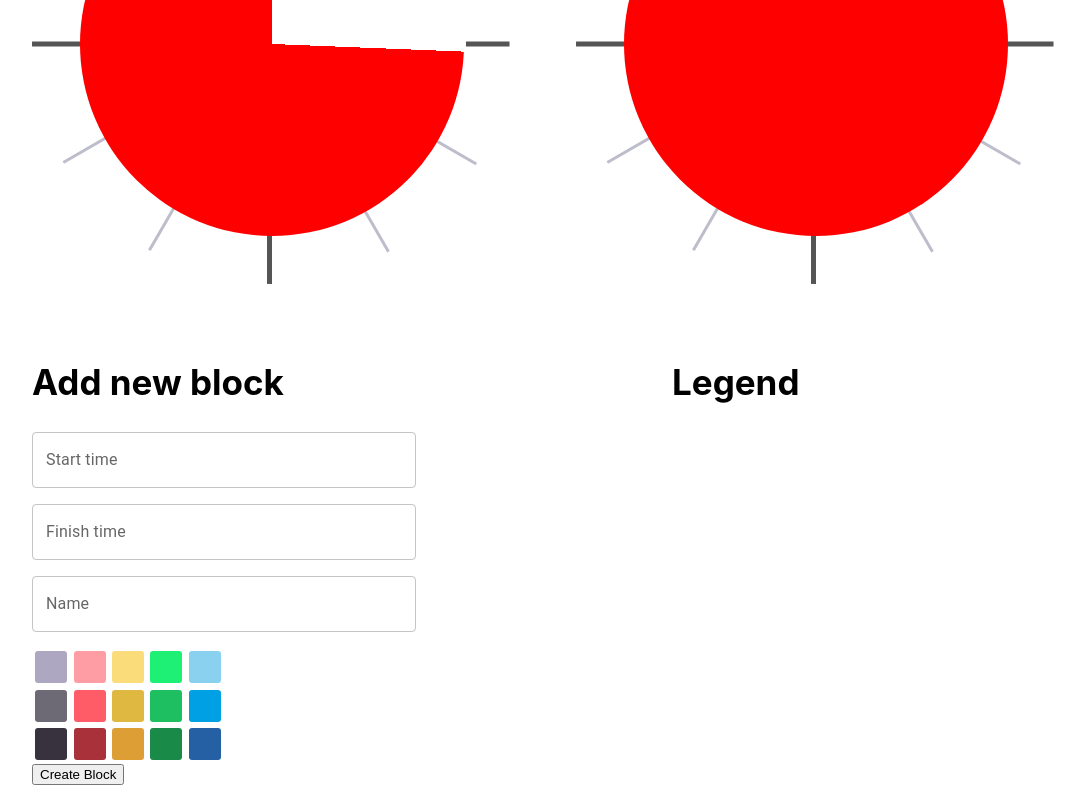
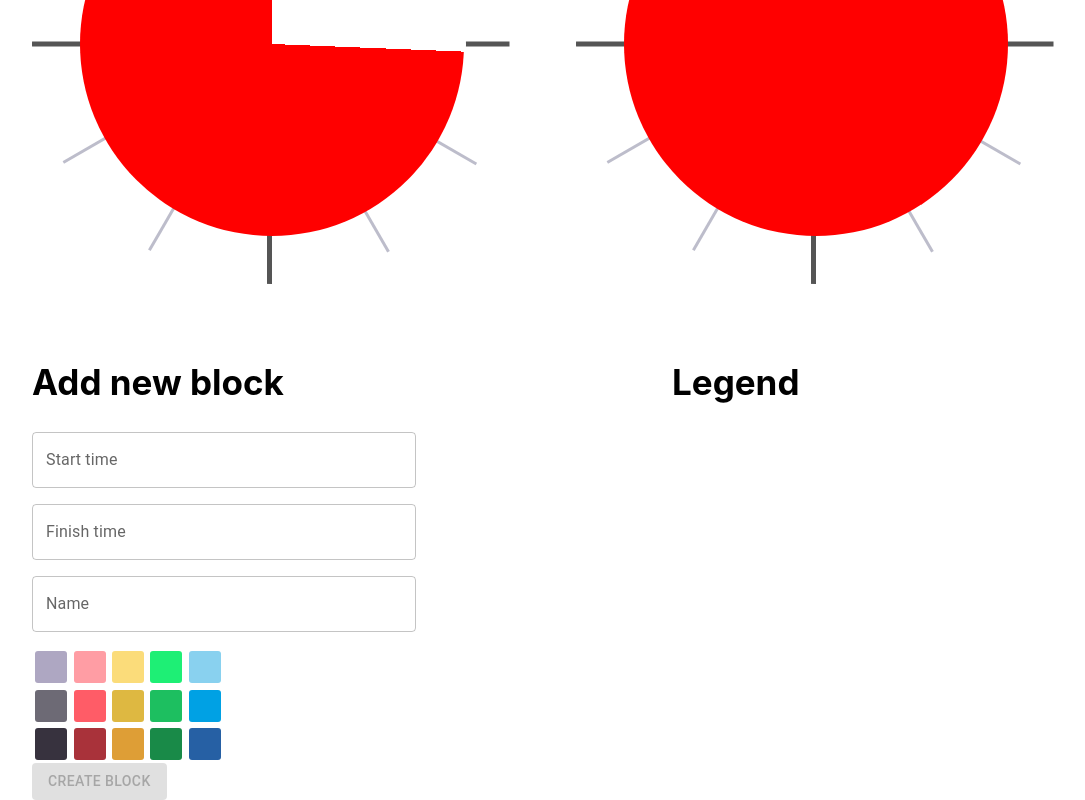
Before and after one commit to HugoKawamata/clockblocker, a React (Create React App) app: page / in a window 1280 px wide. Shown: the part 371-1171 px from the top of the page, without its empty margins (96-1181 px from the left). Built offline with nearby package versions, Linux system fonts and the light colour scheme.

Commit message:
✨ Use mui button and disable when invalid

```diff
--- a/src/components/Form/index.jsx
+++ b/src/components/Form/index.jsx
@@ -2,6 +2,7 @@ import React, { useState } from "react"
 import "./styles.css"
 import { TimePicker } from "@mui/x-date-pickers/TimePicker"
 import TextField from "@mui/material/TextField"
+import Button from "@mui/material/Button"
 import { DateTime } from "luxon"
 import ColorPicker from "./ColorPicker"
 import * as Types from "../../types"
@@ -31,6 +32,13 @@ function Form(props: Props) {
 
     props.setBlocks(newArray)
   }
+
+  const canSubmit =
+    startTime != null &&
+    !startTime.invalid &&
+    finishTime != null &&
+    !finishTime.invalid &&
+    startTime < finishTime
 
   return (
     <div className="form">
@@ -69,7 +77,13 @@ function Form(props: Props) {
 
       <ColorPicker color={color} setColor={setColor} />
 
-      <button onClick={createNewBlock}>Create Block</button>
+      <Button
+        variant="contained"
+        onClick={createNewBlock}
+        disabled={!canSubmit}
+      >
+        Create Block
+      </Button>
     </div>
   )
 }
```
